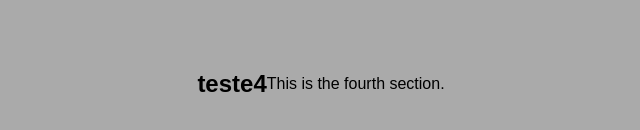
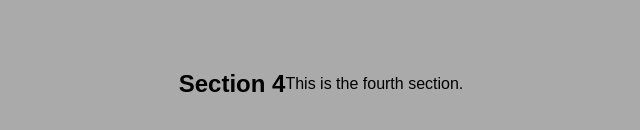
Before and after one commit to kiyohiroleo/site-vidro, a plain HTML site: page index.html in a window 1280 px wide. Shown: the part 2716-2846 px from the top of the page, 319-959 px from the left. Drawn offline with Linux system fonts and the light colour scheme.

Commit message:
Update index.html

```diff
--- a/index.html
+++ b/index.html
@@ -36,7 +36,7 @@
   </section>
 
   <section id="section4">
-    <h1>teste4</h1>
+    <h1>Section 4</h1>
     <p>This is the fourth section.</p>
   </section>
 
```
